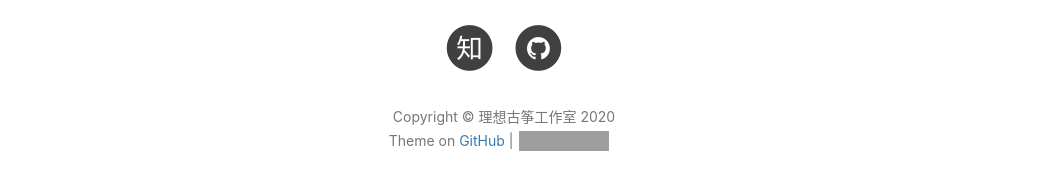
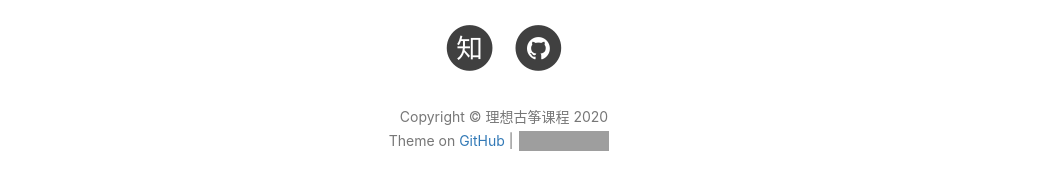
Before and after one commit to lixiang622/Lixiang, a Jekyll site: the page built from index.html, in a window 1280 px wide and 900 px high, scrolled down 824 px. Shown: the part 655-845 px from the top of the window, without its empty margins (136-1182 px from the left). Built offline with Jekyll 4.4.1, drawn with Linux system fonts in a browser that asks for light colours; nearby versions of some CDN libraries; the list of posts is cut into pages by our own code; comment, search, counter and statistics services are not loaded; some of the changed text lies outside the part shown; grey boxes are pictures that could not be loaded.

Commit message:
Update _config.yml

```diff
--- a/_config.yml
+++ b/_config.yml
@@ -1,6 +1,6 @@
 # Site settings
-title: 理想古筝工作室 #KIMI Blog
-SEOTitle: 理想古筝课程 | LiXiang Blog #Thinking will not overcome fear but action will. Ingenious
+title: 理想古筝课程 #KIMI Blog
+SEOTitle: 理想古筝工作室 | LiXiang Blog #Thinking will not overcome fear but action will. Ingenious
 header-img: img/xiang3.jpg
 email: liqijie_kimi@outlook.com
 description: "Every failure is leading towards success." #"GUTS. RESILIENCE. INITIATIVE. TENACITY" #"There is a will, there is a way!" #
```
